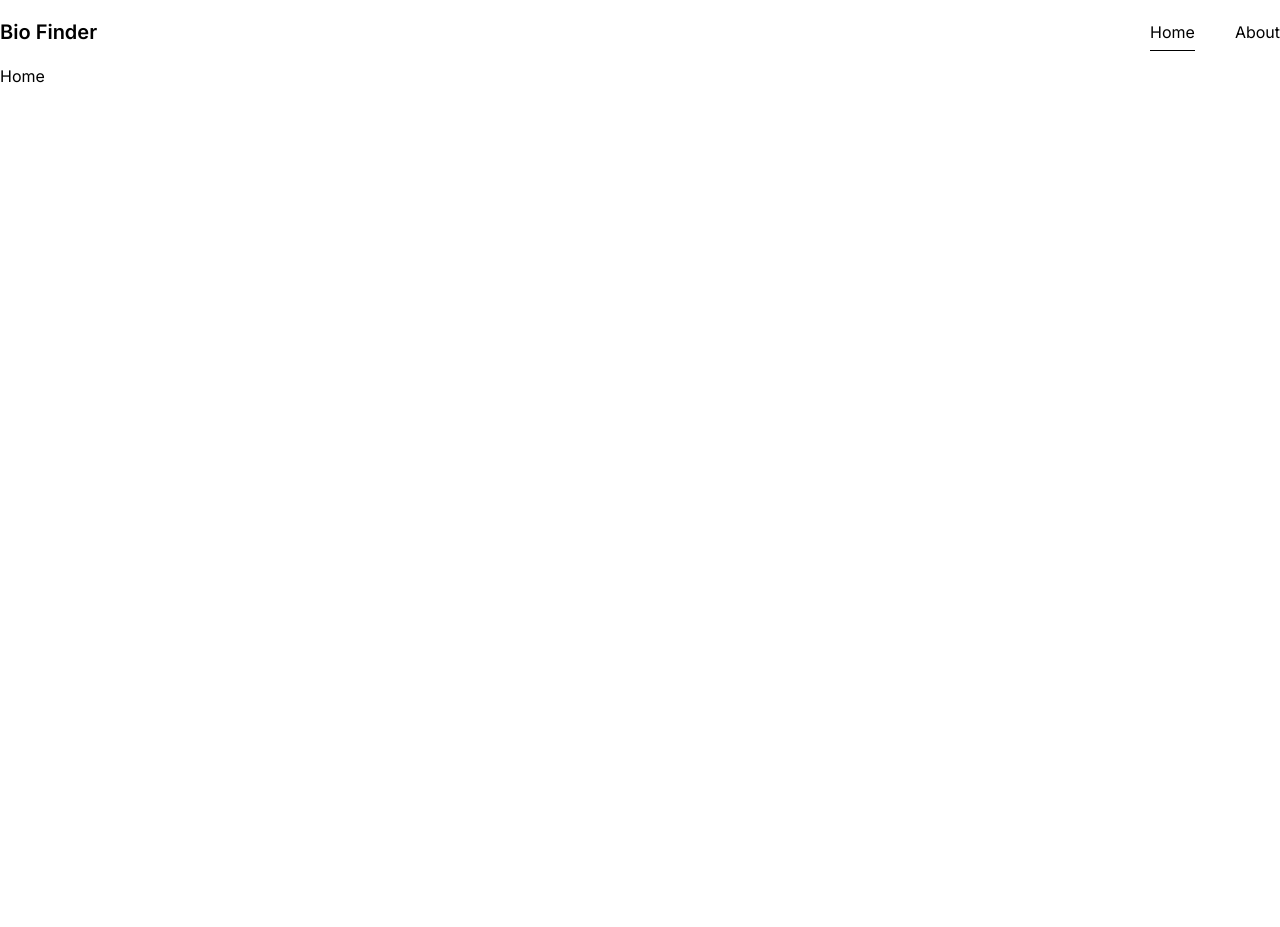
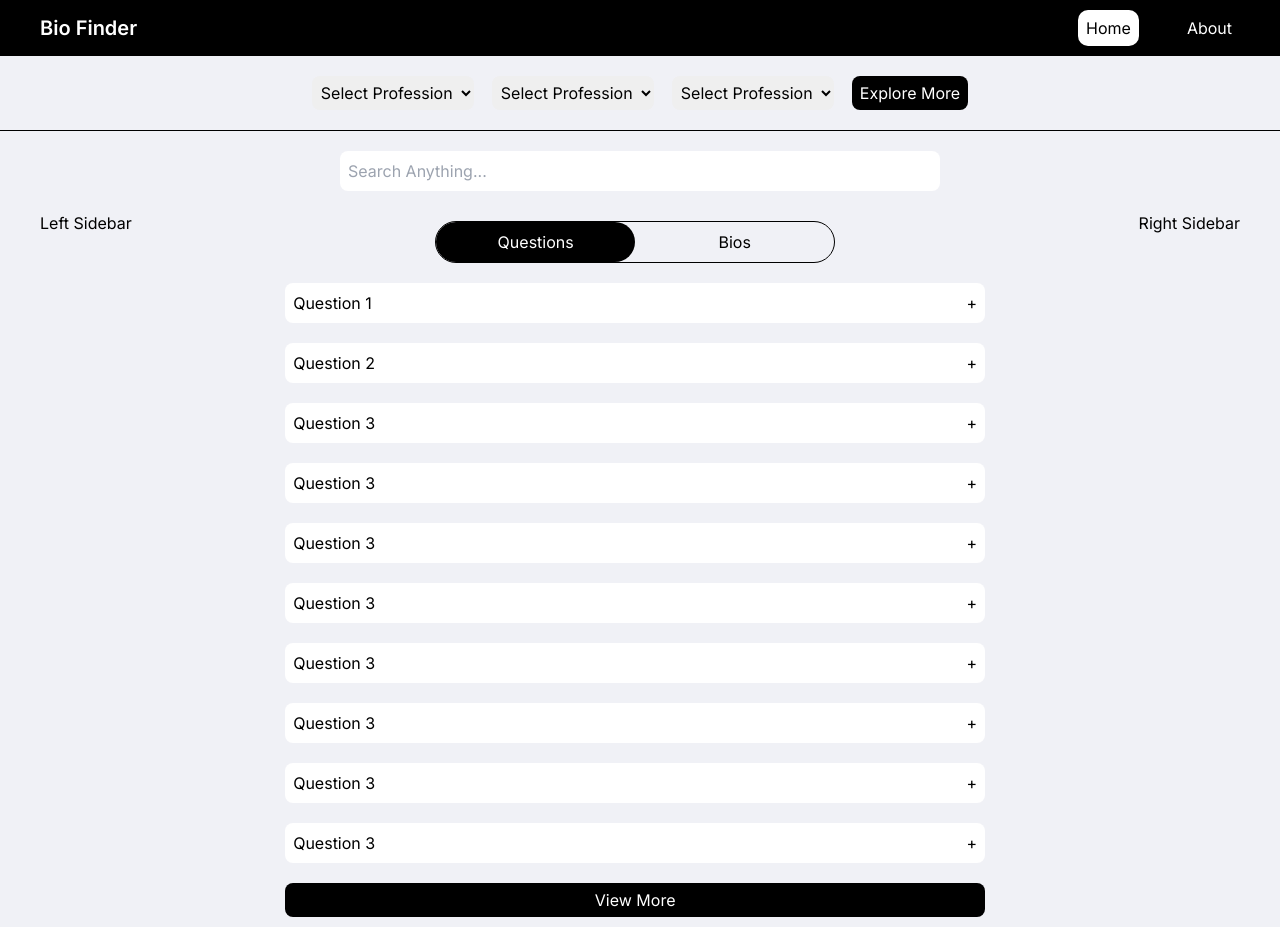
Before and after one commit to yudiz-dharmjeet-vaishnav/bio-finder-web, a Next.js app: page / in a window 1280 px wide. Before the commit the page ends 800 px from the top, so only its background shows below. Built offline with nearby package versions, Linux system fonts and the light colour scheme.

Commit message:
Basic structure is ready

```diff
--- a/package.json
+++ b/package.json
@@ -16,6 +16,7 @@
     "postcss": "8.4.27",
     "react": "18.2.0",
     "react-dom": "18.2.0",
+    "sass": "^1.64.1",
     "tailwindcss": "3.3.3"
   }
 }
--- /dev/null
+++ b/src/app/components/Accordian.jsx
@@ -0,0 +1,22 @@
+import React, {useState} from 'react'
+
+function Accordian({item}) {
+  const [isActive, setIsActive] = useState(false);
+
+  return (
+    <div className="accordion">
+      <div className="accordion-item">
+        <div
+          className="accordion-title"
+          onClick={() => setIsActive(!isActive)}
+        >
+          <h1>{item?.title}</h1>
+          <div>{isActive ? '-' : '+'}</div>
+        </div>
+        {isActive && <div className="accordion-content">{item?.content}</div>}
+      </div>
+    </div>
+  )
+}
+
+export default Accordian
--- /dev/null
+++ b/src/app/components/Contant.jsx
@@ -0,0 +1,133 @@
+"use client"
+
+import React, {useState} from 'react'
+import Accordian from './Accordian'
+
+function Contant() {
+  const [activeTab, setActiveTab] = useState(1)
+
+  const items = [
+    {
+       title: "Question 1",
+       content:
+       <>
+        <li>Answer 1</li>
+        <li>Answer 2</li>
+        <li>Answer 3</li>
+      </>
+    },
+    {
+      title: "Question 2",
+      content:
+      <>
+       <li>Answer 1</li>
+       <li>Answer 2</li>
+       <li>Answer 3</li>
+     </>
+   },
+   {
+    title: "Question 3",
+    content:
+    <>
+     <li>Answer 1</li>
+     <li>Answer 2</li>
+     <li>Answer 3</li>
+    </>
+    },
+    {
+      title: "Question 3",
+      content:
+      <>
+       <li>Answer 1</li>
+       <li>Answer 2</li>
+       <li>Answer 3</li>
+      </>
+      },{
+        title: "Question 3",
+        content:
+        <>
+         <li>Answer 1</li>
+         <li>Answer 2</li>
+         <li>Answer 3</li>
+        </>
+        },{
+          title: "Question 3",
+          content:
+          <>
+           <li>Answer 1</li>
+           <li>Answer 2</li>
+           <li>Answer 3</li>
+          </>
+          },{
+            title: "Question 3",
+            content:
+            <>
+             <li>Answer 1</li>
+             <li>Answer 2</li>
+             <li>Answer 3</li>
+            </>
+            },{
+              title: "Question 3",
+              content:
+              <>
+               <li>Answer 1</li>
+               <li>Answer 2</li>
+               <li>Answer 3</li>
+              </>
+              },{
+                title: "Question 3",
+                content:
+                <>
+                 <li>Answer 1</li>
+                 <li>Answer 2</li>
+                 <li>Answer 3</li>
+                </>
+                },{
+                  title: "Question 3",
+                  content:
+                  <>
+                   <li>Answer 1</li>
+                   <li>Answer 2</li>
+                   <li>Answer 3</li>
+                  </>
+                  },
+ ]
+
+  return (
+    <div className='contant'>
+      <div className='left-sidebar'>
+        <h1>Left Sidebar</h1>
+      </div>
+
+      <div className='tabpan'>
+        <ul className='flex mb-5'>
+          <li className={activeTab === 1 ? 'active' : ''} onClick={() => setActiveTab(1)}>Questions</li>
+          <li className={activeTab === 2 ? 'active' : ''} onClick={() => setActiveTab(2)}>Bios</li>
+        </ul>
+
+        {activeTab === 1 && (
+          <div className='questions'>
+            {items?.map((item, index) =>
+              (
+                <Accordian key={index} item={item} />
+              )
+            )}
+            <button>View More</button>
+          </div>
+        )}
+
+        {activeTab === 2 && (
+          <div className='bios'>
+
+          </div>
+        )}
+      </div>
+
+      <div className='right-sidebar'>
+        <h1>Right Sidebar</h1>
+      </div>
+    </div>
+  )
+}
+
+export default Contant
--- /dev/null
+++ b/src/app/components/FilterBar.jsx
@@ -0,0 +1,33 @@
+import React from 'react'
+
+function FilterBar() {
+  return (
+    <div className='filterbar'>
+      <div className='container'>
+        <form>
+          <select name="Profession" id="Profession">
+            <option value="">Select Profession</option>
+            <option value="doctor">Doctor</option>
+            <option value="engineer">Engineer</option>
+          </select>
+
+          <select name="Profession" id="Profession">
+            <option value="">Select Profession</option>
+            <option value="doctor">Doctor</option>
+            <option value="engineer">Engineer</option>
+          </select>
+
+          <select name="Profession" id="Profession">
+            <option value="">Select Profession</option>
+            <option value="doctor">Doctor</option>
+            <option value="engineer">Engineer</option>
+          </select>
+
+          <button>Explore More</button>
+        </form>
+      </div>
+    </div>
+  )
+}
+
+export default FilterBar
--- a/src/app/components/Navbar.jsx
+++ b/src/app/components/Navbar.jsx
@@ -9,18 +9,20 @@ function Navbar() {
   const currentRoute = usePathname()
 
   return (
+    <div className='navbar'>
       <div className='container'>
-      <nav className='flex justify-between items-center h-16'>
+        <nav className='flex justify-between items-center h-14'>
           <h1 onClick={() => router.push('/')} className='cursor-pointer text-xl font-semibold'>Bio Finder</h1>
           <ul className='flex gap-10'>
             <li>
-            <Link href="/" className={currentRoute === '/' ? 'active-nav py-2' : 'py-2'}>Home</Link>
+              <Link href="/" className={currentRoute === '/' ? 'active-nav p-2' : 'p-2'}>Home</Link>
             </li>
             <li>
-            <Link href="/about" className={currentRoute === '/about' ? 'active-nav py-2' : 'py-2'}>About</Link>
+              <Link href="/about" className={currentRoute === '/about' ? 'active-nav p-2' : 'p-2'}>About</Link>
             </li>
           </ul>
         </nav>
+      </div>
     </div>
   )
 }
--- /dev/null
+++ b/src/app/components/SearchBar.jsx
@@ -0,0 +1,13 @@
+import React from 'react'
+
+function SearchBar() {
+  return (
+    <div className='searchbar'>
+      <form>
+        <input placeholder='Search Anything...' />
+      </form>
+    </div>
+  )
+}
+
+export default SearchBar
--- a/src/app/globals.css
+++ /dev/null
@@ -1,13 +0,0 @@
-@tailwind base;
-@tailwind components;
-@tailwind utilities;
-
-
-.container {
-  width: 1400px;
-  margin: 0 auto;
-}
-
-.active-nav {
-  border-bottom: 1px solid #000;
-}
--- /dev/null
+++ b/src/app/globals.scss
@@ -0,0 +1,150 @@
+@tailwind base;
+@tailwind components;
+@tailwind utilities;
+
+// Color Variables
+$white-color: #FFF;
+$black-color: #000;
+$nav-background-color: #000;
+$background-color: #f0f1f6;
+
+body {
+  background-color: $background-color;
+  color: $black-color;
+}
+
+.container {
+  width: 1200px;
+  margin: 0 auto;
+}
+
+// Navbar
+.navbar {
+  background-color: $nav-background-color;
+
+  nav {
+    h1 {
+      color: $white-color;
+    }
+
+    ul {
+      li {
+        color: $white-color;
+
+        .active-nav {
+          background-color: $white-color;
+          color: $black-color;
+          border-radius: 10px;
+        }
+      }
+    }
+  }
+}
+
+// FilterBar
+.filterbar {
+  padding: 20px 0;
+  border-bottom: 1px solid #000;
+
+  form {
+    display: flex;
+    gap: 18px;
+    flex-wrap: wrap;
+    justify-content: center;
+
+    select {
+      padding: 5px;
+      border-radius: 8px;
+    }
+
+    button {
+      padding: 5px 8px;
+      background-color: black;
+      color: white;
+      border-radius: 8px;
+    }
+  }
+}
+
+// SearchBar
+.searchbar {
+  padding: 20px 0;
+  display: flex;
+  justify-content: center;
+
+  form {
+    input {
+      width: 600px;
+      padding: 8px;
+      color: #000;
+      border-radius: 8px;
+    }
+  }
+}
+
+// Contant
+.contant {
+  display: flex;
+  justify-content: space-between;
+
+  .tabpan {
+    padding: 10px 0;
+    width: 700px;
+
+    ul {
+      width: 400px;
+      border-radius: 50px;
+      border: 1px solid #000;
+      flex-grow: 2;
+      margin: 0 auto;
+
+      li {
+        padding: 8px;
+        width: 50%;
+        text-align: center;
+        cursor: pointer;
+        transition: all 0.3s;
+
+        &.active {
+          background-color: black;
+          color: white;
+          border-radius: 50px;
+        }
+      }
+    }
+
+    .questions {
+      display: flex;
+      flex-direction: column;
+      margin-top: 20px;
+      gap: 20px;
+
+      .accordion-item {
+        .accordion-title {
+          display: flex;
+          align-items: center;
+          justify-content: space-between;
+          background-color: white;
+          padding: 8px;
+          border-radius: 8px;
+          cursor: pointer;
+        }
+
+        .accordion-content {
+          background-color: white;
+          padding: 8px;
+          border-radius: 8px;
+          margin-top: 4px;
+        }
+      }
+
+      button {
+        padding: 5px 8px;
+        background-color: #000;
+        color: white;
+        border-radius: 8px;
+      }
+    }
+  }
+
+}
--- a/src/app/layout.js
+++ b/src/app/layout.js
@@ -1,5 +1,5 @@
 import Navbar from './components/Navbar'
-import './globals.css'
+import './globals.scss'
 import { Inter } from 'next/font/google'
 
 const inter = Inter({ subsets: ['latin'] })
--- a/src/app/page.js
+++ b/src/app/page.js
@@ -1,7 +1,15 @@
+import FilterBar from "./components/FilterBar";
+import SearchBar from "./components/SearchBar";
+import Contant from "./components/Contant";
+
 export default function Home() {
   return (
-    <div className='container'>
-      <h1>Home</h1>
+    <div className="home">
+      <FilterBar />
+      <div className='container'>
+        <SearchBar />
+        <Contant />
+      </div>
     </div>
   )
 }
```
Also changed, not shown: 1 other file (tests, documents, lock files or other folders). Lines whose indentation alone changed are shown as unchanged.
